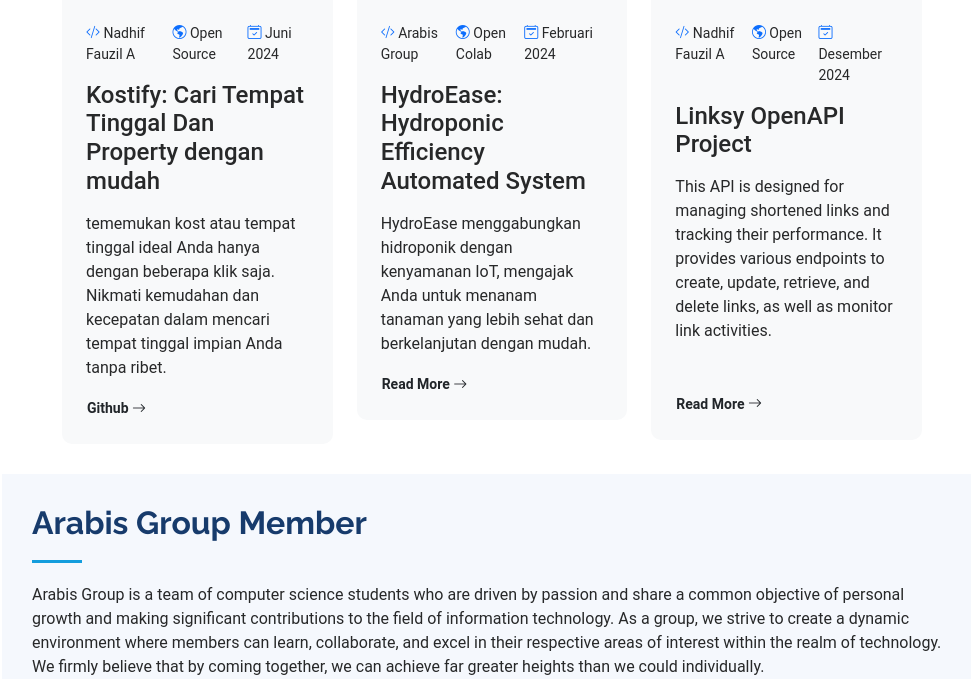
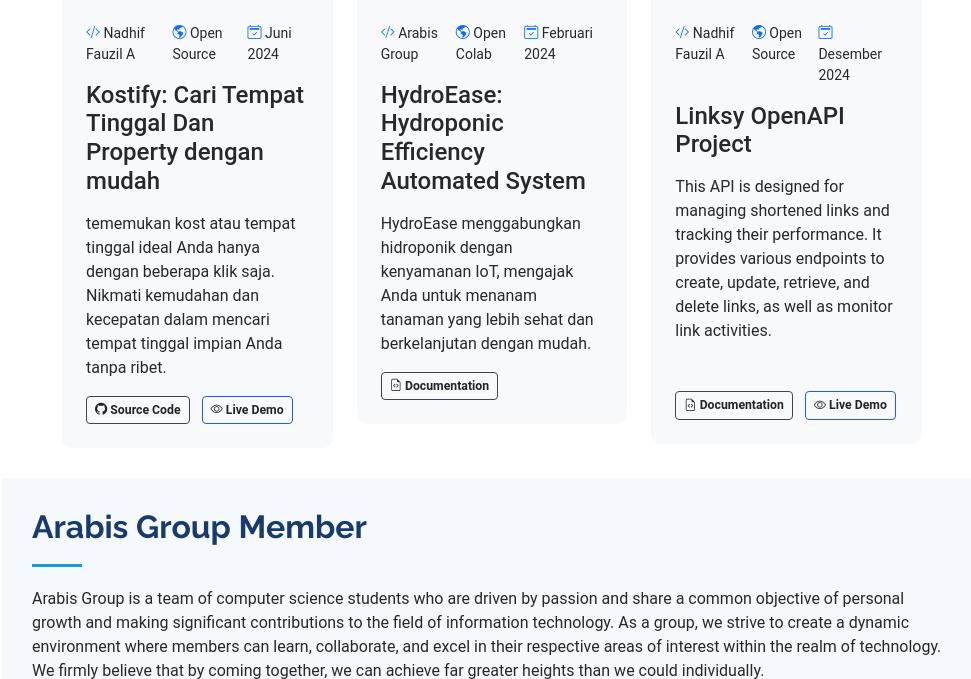
Before and after one commit to NadhifFauzilAdhim/ndfprojectweb, a Laravel app: page / in a window 1280 px wide, after a click on "Discover". Shown: the part 4636-5315 px from the top of the page, without its empty margins (298-1269 px from the left). Run offline with Laravel 12, Linux system fonts and the light colour scheme; data comes from the database, SQL or seed files in the repository; some libraries are stand-ins or nearby versions.

Commit message:
Minor Update

```diff
--- a/resources/views/components/layout.blade.php
+++ b/resources/views/components/layout.blade.php
@@ -1,26 +1,62 @@
-
 
 <!DOCTYPE html>
-<html lang="en">
+<html lang="en" itemscope itemtype="http://schema.org/WebSite">
 
 <head>
   <meta charset="utf-8">
-  <meta content="width=device-width, initial-scale=1.0" name="viewport">
+  <meta name="viewport" content="width=device-width, initial-scale=1.0">
+  <meta name="theme-color" content="#ffffff">
+  <!-- Primary Meta Tags -->
+  <title>{{ $title ?? 'NDFProject - Web Development & Digital Solutions' }} | NDFProject</title>
+  <meta name="title" content="{{ $title ?? 'NDFProject - Web Development & Digital Solutions' }}">
+  <meta name="description" content="{{ $description ?? 'Web development services, custom solutions, and digital innovation. Transform your ideas into reality with our expert team.' }}">
+  <meta name="keywords" content="web development, digital solutions, custom websites, web design, programming, software development">
+  <meta name="author" content="NDFProject Team">
+  <meta name="robots" content="index, follow">
+  <!-- Open Graph / Facebook -->
+  <meta property="og:type" content="website">
+  <meta property="og:url" content="{{ url()->current() }}">
+  <meta property="og:title" content="{{ $title ?? 'NDFProject - Web Development & Digital Solutions' }}">
+  <meta property="og:description" content="{{ $description ?? 'Web development services and digital solutions' }}">
+  <meta property="og:image" content="{{ asset('img/og-image.jpg') }}">
+  <!-- Twitter -->
+  <meta property="twitter:card" content="summary_large_image">
+  <meta property="twitter:url" content="{{ url()->current() }}">
+  <meta property="twitter:title" content="{{ $title ?? 'NDFProject - Web Development & Digital Solutions' }}">
+  <meta property="twitter:description" content="{{ $description ?? 'Web development services and digital solutions' }}">
+  <meta property="twitter:image" content="{{ asset('img/og-image.jpg') }}">
+  <!-- Schema.org -->
+  <meta itemprop="name" content="NDFProject">
+  <meta itemprop="description" content="{{ $description ?? 'Web development services and digital solutions' }}">
+  <meta itemprop="image" content="{{ asset('img/ndflogo.png') }}">
 
-  <title>{{ $title }} | NDFProject</title>
-  <meta content="" name="description">
-  <meta content="" name="keywords">
-  <link href="{{ asset('img/favicon.png') }}" rel="icon">
-  <link href="https://fonts.googleapis.com/css?family=Open+Sans:300,300i,400,400i,600,600i,700,700i|Raleway:300,300i,400,400i,500,500i,600,600i,700,700i|Poppins:300,300i,400,400i,500,500i,600,600i,700,700i" rel="stylesheet">
+  <!-- Favicon and App Icons -->
+  <link rel="icon" type="image/png" sizes="32x32" href="{{ asset('img/favicon.ico') }}">
+  <link rel="icon" type="image/png" sizes="16x16" href="{{ asset('img/favicon.ico') }}">
+  <link rel="apple-touch-icon" href="{{ asset('img/favicon.ico') }}">
 
+  <!-- Preload Resources -->
+  <link rel="preload" href="{{ asset('css/bootstrap.css') }}" as="style">
+  <link rel="preload" href="{{ asset('vendor/swiper/swiper-bundle.min.css') }}" as="style">
+  <link rel="preconnect" href="https://fonts.googleapis.com">
+  <link rel="preconnect" href="https://fonts.gstatic.com" crossorigin>
+
+  <!-- Fonts -->
+  <link href="https://fonts.googleapis.com/css2?family=Open+Sans:wght@300;400;600;700&family=Raleway:wght@300;400;500;600;700&family=Poppins:wght@300;400;500;600;700&display=swap" rel="stylesheet">
+
+  <!-- Styles -->
   <link href="{{ asset('vendor/aos/aos.css') }}" rel="stylesheet">
   <link href="{{ asset('css/bootstrap.css') }}" rel="stylesheet">
   <link href="{{ asset('vendor/bootstrap-icons/bootstrap-icons.css') }}" rel="stylesheet">
   <link href="{{ asset('vendor/boxicons/css/boxicons.min.css') }}" rel="stylesheet">
   <link href="{{ asset('vendor/glightbox/css/glightbox.min.css') }}" rel="stylesheet">
   <link href="{{ asset('vendor/swiper/swiper-bundle.min.css') }}" rel="stylesheet">
+  <link href="{{ asset('css/style.css') }}" rel="stylesheet">
 
-  <link href="{{ asset('css/style.css') }}" rel="stylesheet">
+  <!-- Canonical URL -->
+  <link rel="canonical" href="{{ url()->current() }}">
+
+    <!-- Scripts -->
   <script type="text/javascript">
     window.$crisp = [];
     window.CRISP_WEBSITE_ID = "{{ config('services.crisp.website_id') }}";
@@ -32,7 +68,6 @@
       d.getElementsByTagName("head")[0].appendChild(s);
     })();
   </script>
-</head>
   <script async src="https://www.googletagmanager.com/gtag/js?id={{ config('services.gtm.id') }}"></script>
   <script>
       window.dataLayer = window.dataLayer || [];
@@ -42,6 +77,7 @@
       gtag('js', new Date());
       gtag('config', '{{ config('services.gtm.id') }}');
   </script>
+</head>
 
 <body>
 
--- a/resources/views/components/navbar.blade.php
+++ b/resources/views/components/navbar.blade.php
@@ -10,18 +10,15 @@
         <li><a href="/#portfolio" class="nav-link scrollto"><i class="bx bx-book-content"></i> <span>Certificate</span></a></li>
         <li><a href="/#project" class="nav-link scrollto"><i class="bx bx-server"></i> <span>Project</span></a></li>
         <li><a href="/#contact" class="nav-link scrollto"><i class="bx bx-envelope"></i> <span>Contact</span></a></li>
-
-      <!-- Dropdown for Blog and Event -->
         <li class="dropdown">
             <a href="#" class="nav-link scrollto dropdown-toggle" data-bs-toggle="dropdown" role="button" aria-expanded="false">
-              <i class="bi bi-pencil-square fs-5"></i> <span>Discover</span></i>
+                <i class="bx bx-edit"></i> <span>Discover</span></i>
             </a>
             <ul class="dropdown-menu">
-              <li><a href="/blog" class="{{ request()->is('blog') ? 'dropdown-item active' : 'dropdown-item' }} text-dark bg-transparent""><i class="bi bi-pencil-square fs-5"></i> Blog</a></li>
-              <li><a href="/event" class="{{ request()->is('event') ? 'dropdown-item active' : 'dropdown-item' }} text-dark bg-transparent"><i class="bi bi-people-fill fs-5"></i> Event</a></li>
+                <li><a href="/blog" class="{{ request()->is('blog') ? 'dropdown-item active' : 'dropdown-item' }} text-dark bg-transparent""><i class="bx bx-edit"></i>My Blog</a></li>
+                <li><a href="/event" class="{{ request()->is('event') ? 'dropdown-item active' : 'dropdown-item' }} text-dark bg-transparent"><i class="bx bx-calendar-event"></i> Event</a></li>
             </ul>
         </li>
-
         @auth
         <!-- Dropdown for Dashboard and Logout -->
         <li class="dropdown">
@@ -41,11 +38,10 @@
         @else
         <li>
           <a href="/login" class="nav-link scrollto">
-            <i class="bi bi-box-arrow-in-left"></i>
+             <i class="bx bx-log-in"></i>
               <span>Login</span>
-            <span class="badge bg-primary ms-2 px-2 py-1">Access feature</span>
           </a>
       </li>
         @endauth
     </ul>
-</nav><!-- .nav-menu -->
+  </nav>
--- a/resources/views/dashboard/index.blade.php
+++ b/resources/views/dashboard/index.blade.php
@@ -12,7 +12,7 @@
               @else
                <img src="https://img.icons8.com/color/500/user-male-circle--v1.png" alt="image" class="img-fluid img-fluid rounded-circle" width="205">
               @endif
-              <h4 class="mt-7"><small>Welcome !</small> <br> {{ Auth::user()->name }}</h4>
+              <h4 class="mt-7"><small>Welcome !</small> <br> {{ Auth::user()->name }} <i class="bi bi-patch-check-fill me-1 text-primary"></i></h4>
               <p class="card-subtitle mt-2 mb-1 fs-2">We're glad to have you here. Explore the features and tools available on your dashboard to make the most out of your experience.</p>
 
             </div>
--- a/resources/views/dashboard/shortlink/index.blade.php
+++ b/resources/views/dashboard/shortlink/index.blade.php
@@ -327,7 +327,7 @@
                                             <button class="dropdown-item text-primary"
                                                     data-bs-toggle="modal"
                                                     data-bs-target="#qrCodeModal"
-                                                    onclick="showQRCode('{{ url('r/' . $link->slug) }}')">
+                                                    onclick="showQRCode('https://linksy.site/{{ $link->slug }}')">
                                                 <i class="bi bi-qr-code me-2"></i> Generate QR
                                             </button>
                                         </li>
--- a/resources/views/home.blade.php
+++ b/resources/views/home.blade.php
@@ -95,7 +95,7 @@
 
           <div class="section-title">
             <h2>Static</h2>
-            <p>Static overview detailing the number of projects, certificates, and memberships that I have successfully completed, providing a comprehensive snapshot of my accomplishments in these areas.</p>
+            <p>Static overview detailing the number of projects, certificates, and skills that I have successfully completed, providing a comprehensive snapshot of my accomplishments in these areas.</p>
           </div>
 
           <div class="row justify-content-md-center no-gutters">
@@ -225,8 +225,12 @@
               <h3 class="resume-title">Education</h3>
               <div class="resume-item">
                 <h4>Bachelor of informatics</h4>
+
                 <h5>2022 </h5>
                 <p><em>Universitas Amikom Yogyakarta</em></p>
+
+                  <p>GPA: 3.8/4.0</p>
+
                 <p>
                   Currently pursuing my Bachelor's degree in Informatics at Universitas Amikom Yogyakarta, I am developing a strong foundation in computer science principles and gaining practical insights to thrive in the evolving field of Information Technology.
                 </p>
@@ -492,9 +496,16 @@
                                           <div class="small"><span class="bi bi-globe-americas text-primary"></span> Open Source</div>
                                           <div class="small"><span class="bi bi-calendar2-check text-primary"></span> Juni 2024</div>
                                       </div>
+
                                       <a href="https://github.com/NadhifFauzilAdhim/Kostify-Aplikasi-Cari-Kost-Native" class="h4 d-inline-block mb-3">Kostify: Cari Tempat Tinggal Dan Property dengan mudah</a>
                                       <p class="mb-3"> tememukan kost atau tempat tinggal ideal Anda hanya dengan beberapa klik saja. Nikmati kemudahan dan kecepatan dalam mencari tempat tinggal impian Anda tanpa ribet.</p>
-                                      <a href="https://github.com/NadhifFauzilAdhim/Kostify-Aplikasi-Cari-Kost-Native" class="btn p-0">Github  <i class="bi bi-arrow-right"></i></a>
+                                      {{-- <a href="https://github.com/NadhifFauzilAdhim/Kostify-Aplikasi-Cari-Kost-Native" class="btn p-0">Github  <i class="bi bi-arrow-right"></i></a> --}}
+                                      <a href="https://github.com/NadhifFauzilAdhim/Kostify-Aplikasi-Cari-Kost-Native" class="btn btn-sm btn-outline-dark me-2">
+                                        <i class="bi bi-github"></i> Source Code
+                                      </a>
+                                      <a href="https://kostify.my.id" class="btn btn-sm btn-outline-primary">
+                                        <i class="bi bi-eye"></i> Live Demo
+                                      </a>
                                   </div>
                               </div>
                           </div>
@@ -528,7 +539,10 @@
                                       </div>
                                       <a href="https://launchinpad.com/project/hydroease-hydroponic-efficiency-automation-8dafb66" class="h4 d-inline-block mb-3">HydroEase: Hydroponic Efficiency Automated System</a>
                                       <p class="mb-3">HydroEase menggabungkan hidroponik dengan kenyamanan IoT, mengajak Anda untuk menanam tanaman yang lebih sehat dan berkelanjutan dengan mudah. </p>
-                                      <a href="https://launchinpad.com/project/hydroease-hydroponic-efficiency-automation-8dafb66" class="btn p-0">Read More  <i class="bi bi-arrow-right"></i></a>
+                                      <a href="https://launchinpad.com/project/hydroease-hydroponic-efficiency-automation-8dafb66" class="btn btn-sm btn-outline-dark me-2">
+                                        <i class="bi bi-file-earmark-code"></i> Documentation
+                                      </a>
+
                                   </div>
                               </div>
                           </div>
@@ -550,7 +564,12 @@
                                       <br>
                                       <p class="mb-5">This API is designed for managing shortened links and tracking their performance. It provides various endpoints to create, update, retrieve, and delete links, as well as monitor link activities.</p>
 
-                                      <a href="{{ route('ipdocuments') }}" class="btn p-0">Read More  <i class="bi bi-arrow-right"></i></a>
+                                      <a href="https://linksy.site/apidocumentation" class="btn btn-sm btn-outline-dark me-2">
+                                        <i class="bi bi-file-earmark-code"></i> Documentation
+                                      </a>
+                                      <a href="https://linksy.site" class="btn btn-sm btn-outline-primary">
+                                        <i class="bi bi-eye"></i> Live Demo
+                                      </a>
                                   </div>
                               </div>
                           </div>
```
Also changed, not shown: app/Http/Controllers/DashboardPostController.php (+7 -1 lines). Lines whose indentation alone changed are shown as unchanged.
